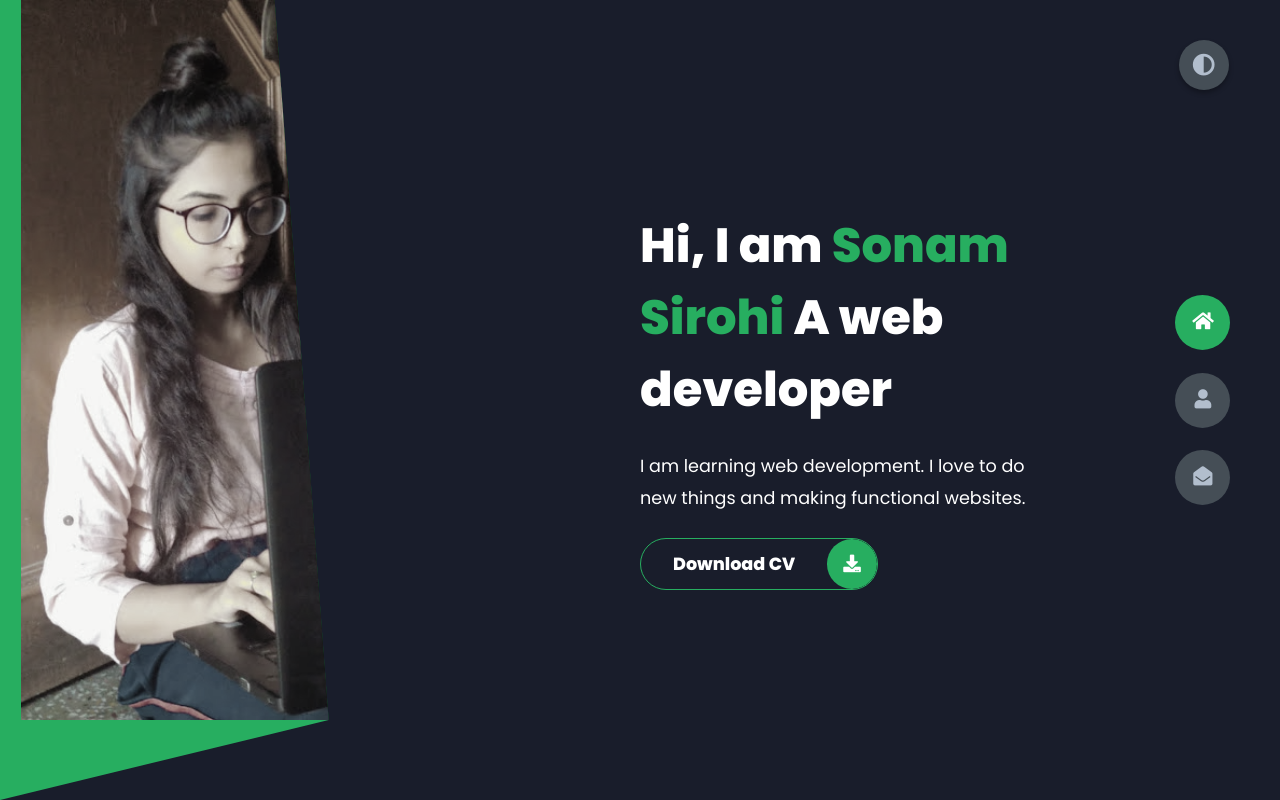
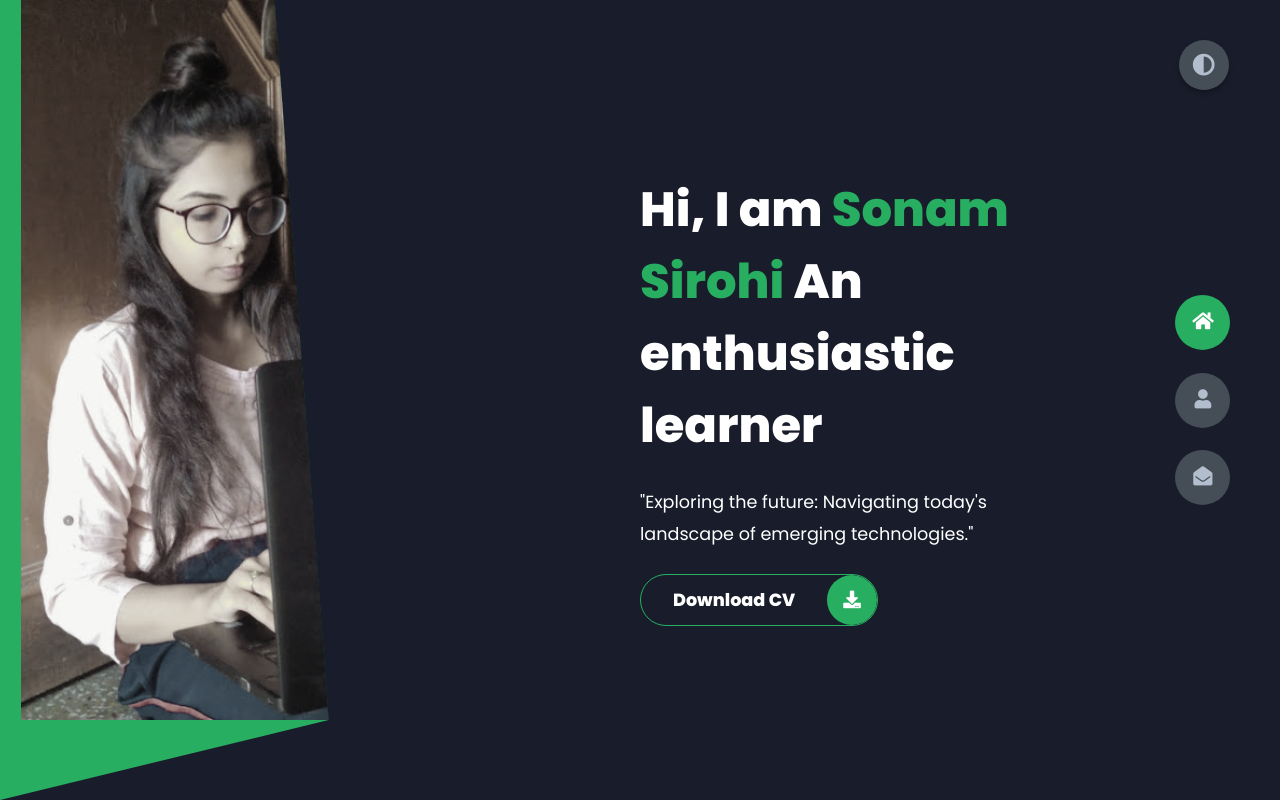
Before and after one commit to sonamsirohi/portfolio1, a plain HTML site: page index.html in a window 1280 px wide. Drawn offline with Linux system fonts and the light colour scheme.

Commit message:
Update index.html

```diff
--- a/index.html
+++ b/index.html
@@ -28,10 +28,10 @@
             <div class="right-header">
                 <h1 class="name">
                     Hi, I am <span>Sonam Sirohi</span>
-                    A web developer
+                    An enthusiastic learner
                 </h1>
                 <p>
-                    I am learning web development. I love to do new things and making functional websites.
+                    "Exploring the future: Navigating today's landscape of emerging technologies."
                 </p>
                 <div class="btn-con">
                     <a href="resume.pdf" class="main-btn" download>
```
